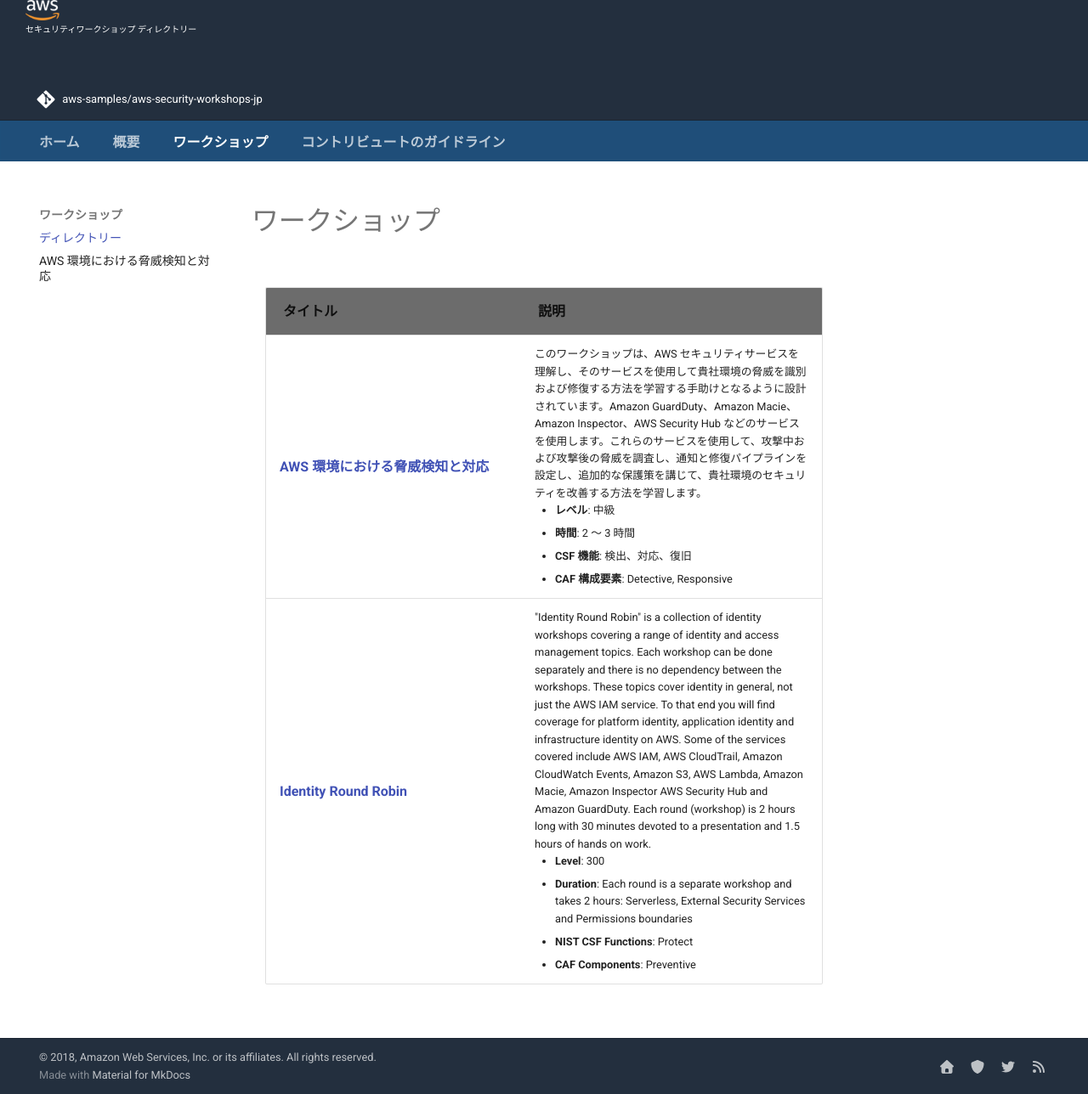
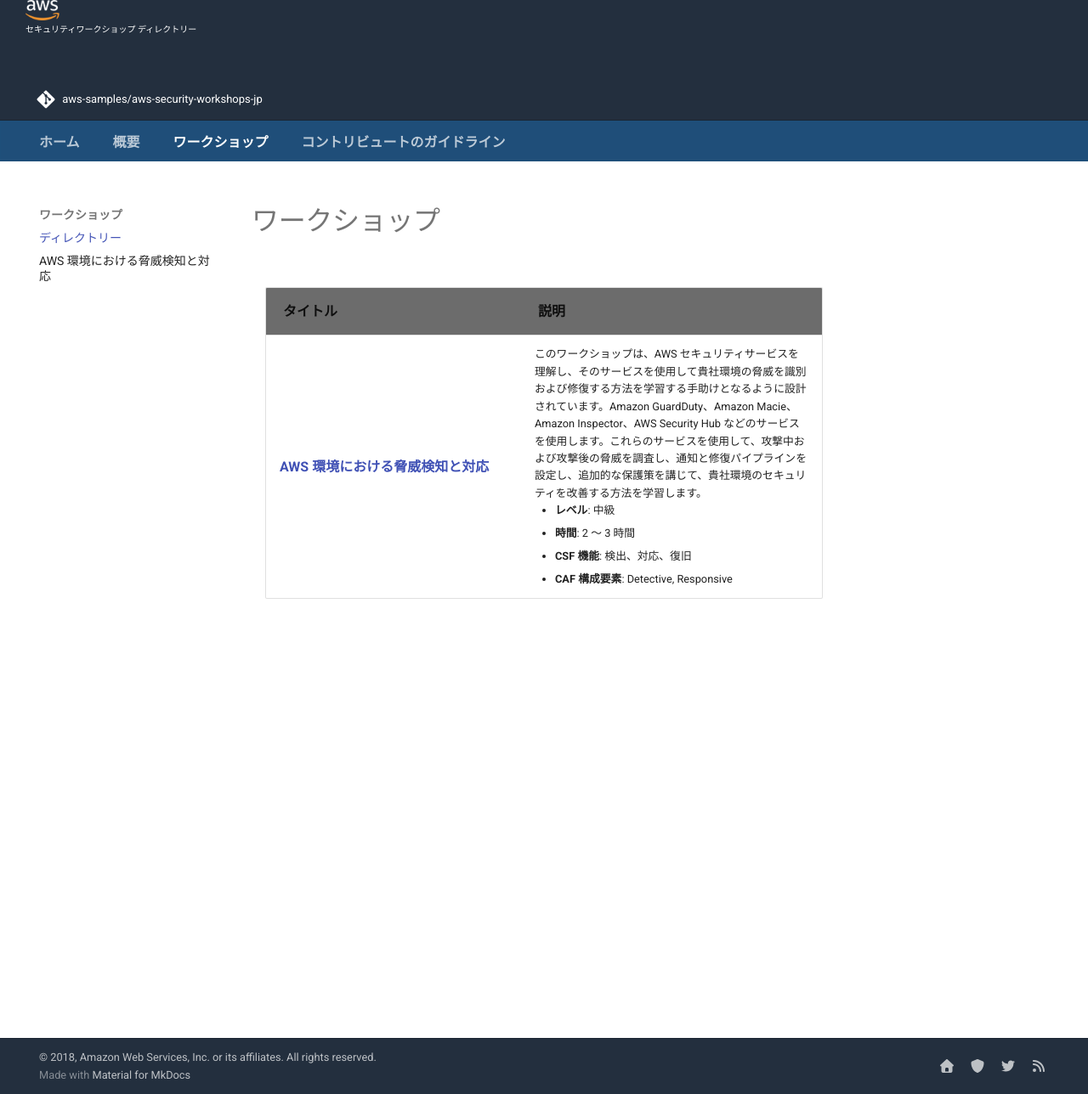
Before and after one commit to aws-samples/aws-security-workshops-jp, an MkDocs documentation site: the page built from docs/workshops/index.md, in a window 1280 px wide and 1288 px high. Shown: the whole window at 85% size. Built offline with MkDocs 1.6.1 and Material for MkDocs 9.7.7, drawn with Linux system fonts in a browser that asks for light colours; comment, search, counter and statistics services are not loaded.

Commit message:
removed identity workshop

```diff
--- a/docs/workshops/index.md
+++ b/docs/workshops/index.md
@@ -20,17 +20,6 @@
                     </ul>
                 </td>
             </tr>
-            <tr>
-                <td align="left"><a class="table" target="_blank" href="https://identity-round-robin.awssecworkshops.jp/"><strong>Identity Round Robin </strong></a></td>
-                <td align="left"> "Identity Round Robin" is a collection of identity workshops covering a range of identity and access management topics. Each workshop can be done separately and there is no dependency between the workshops. These topics cover identity in general, not just the AWS IAM service. To that end you will find coverage for platform identity, application identity and infrastructure identity on AWS. Some of the services covered include AWS IAM, AWS CloudTrail, Amazon CloudWatch Events, Amazon S3, AWS Lambda, Amazon Macie, Amazon Inspector AWS Security Hub and Amazon GuardDuty. Each round (workshop) is 2 hours long with 30 minutes devoted to a presentation and 1.5 hours of hands on work.
-                    <ul>
-                        <li><strong>Level</strong>: 300</li>
-                        <li><strong>Duration</strong>: Each round is a separate workshop and takes 2 hours: Serverless, External Security Services and Permissions boundaries </li>
-                        <li><strong>NIST CSF Functions</strong>: Protect</li>
-                        <li><strong>CAF Components</strong>: Preventive</li>
-                    </ul>
-                </td>
-            </tr>
         </tbody>
     </table>
 </div>
--- a/mkdocs.yml
+++ b/mkdocs.yml
@@ -49,7 +49,7 @@
   - ホーム: 'index.md'
   - 概要: 'getting-started.md'
   #- Builder Sessions:
-  #  - ディレクトリー: 'builder-sessions/index.md'
+  #  '- ディレクトリー': 'builder-sessions/index.md'
   - ワークショップ:
     - 'ディレクトリー': 'workshops/index.md'
     - 'AWS 環境における脅威検知と対応': 'https://scaling-threat-detection.awssecworkshops.jp/'
```
